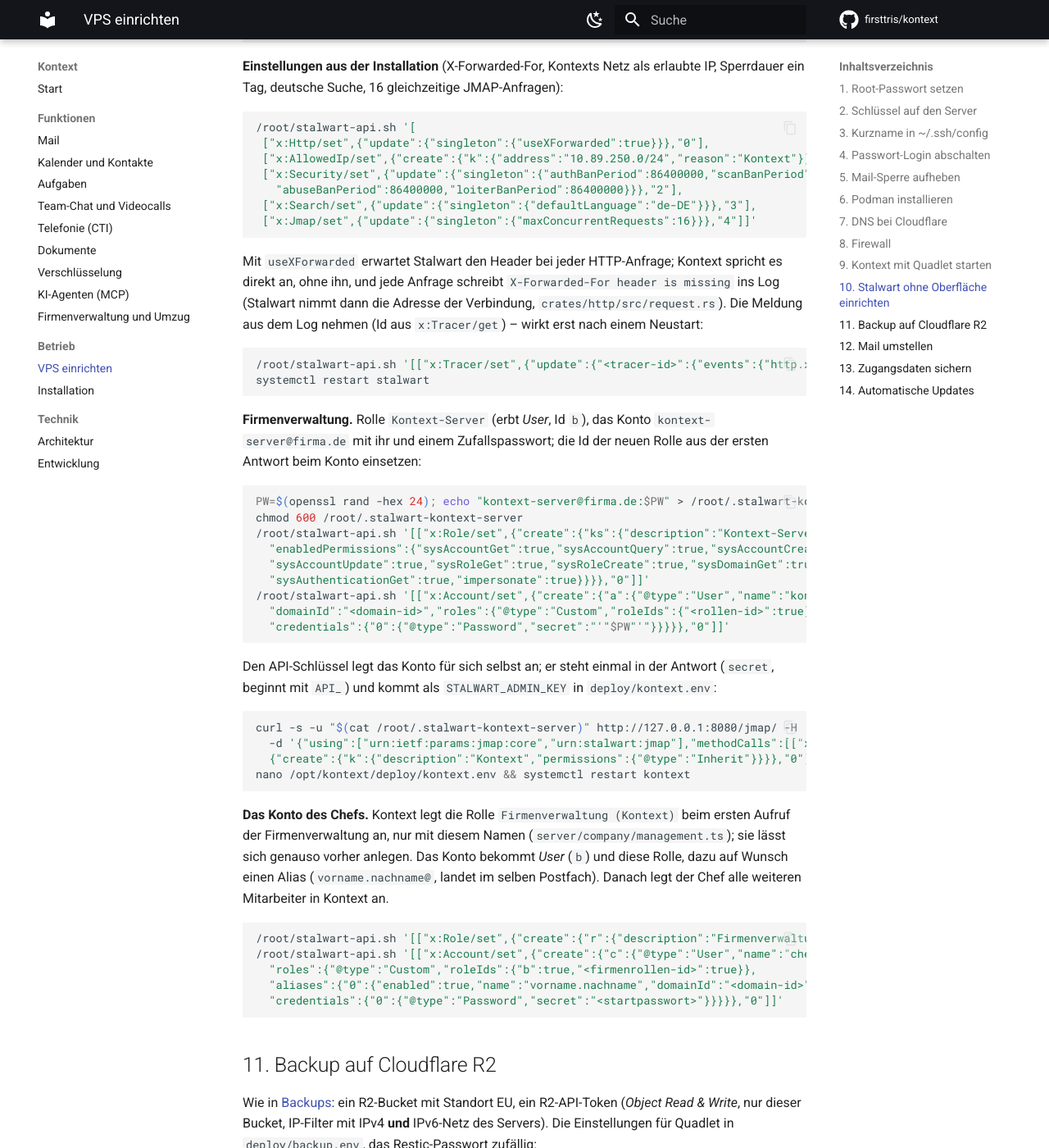
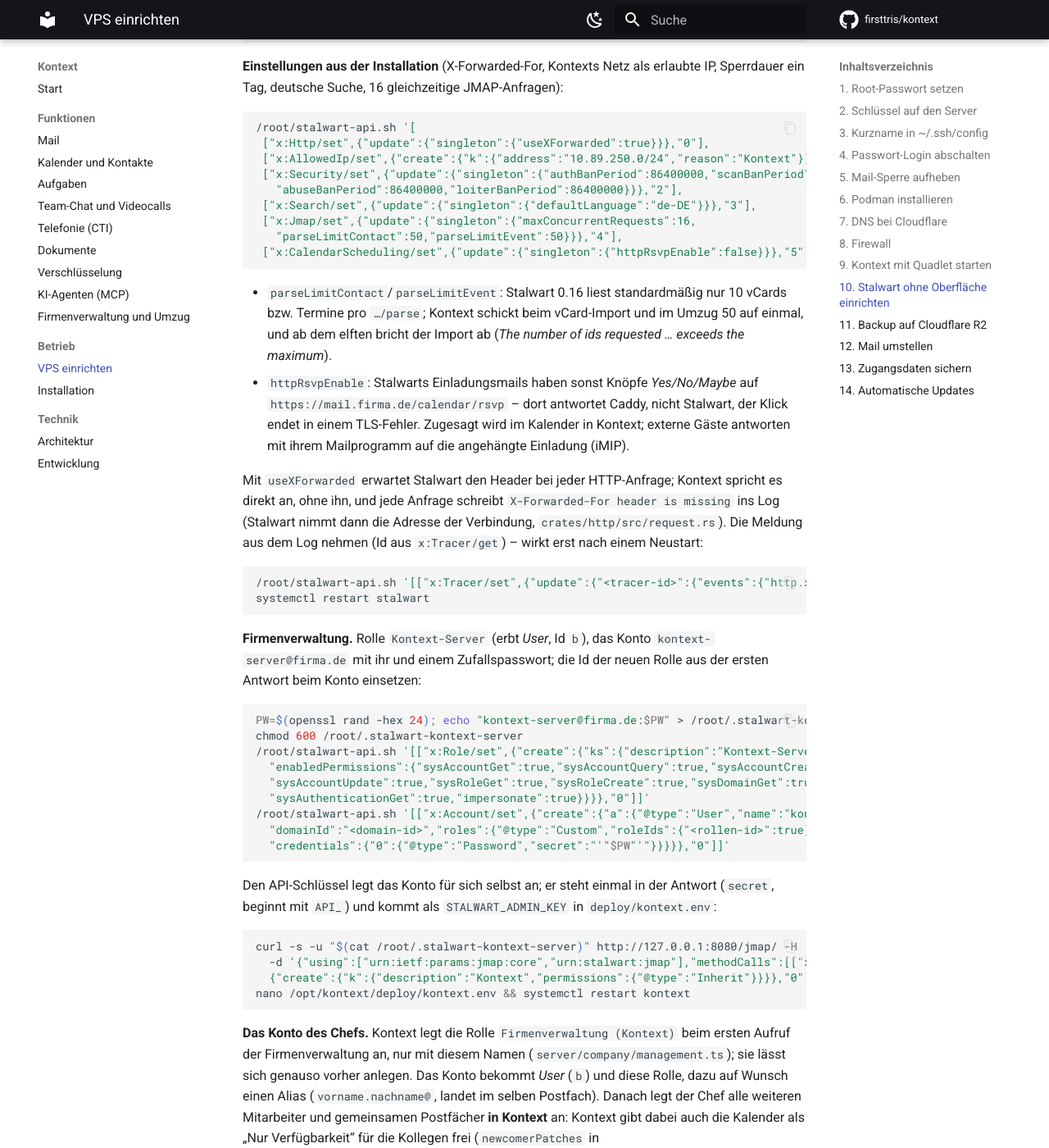
Before and after one commit to firsttris/kontext, an MkDocs documentation site: the page built from docs/vps.md, in a window 1280 px wide and 1400 px high, scrolled down 7979 px. Shown: the whole window at 82% size. Built offline with MkDocs 1.6.1 and Material for MkDocs 9.7.7, drawn with Linux system fonts in a browser that asks for light colours; comment, search, counter and statistics services are not loaded; some of the changed text lies outside the part shown.

Commit message:
docs: Stalwart's parse limits, its RSVP links, accounts through Kontext
Stalwart 0.16 parses 10 vCards or events per call, Kontext sends 50,
so a larger vCard import stopped with requestTooLarge
(crates/jmap/src/contact/parse.rs). Its invitation mails link to
https://<hostname>/calendar/rsvp (crates/common/src/config/groupware.rs),
where Caddy answers, so the buttons are switched off. Accounts made
past Kontext miss the free/busy sharing it sets for newcomers.

Co-Authored-By: Claude Opus 5.5 <noreply@anthropic.com>
Claude-Session: https://claude.ai/code/session_01Y3rdfYMk88Rmc3smDesxb7

````diff
--- a/docs/vps.md
+++ b/docs/vps.md
@@ -369,8 +369,18 @@ Sperrdauer ein Tag, deutsche Suche, 16 gleichzeitige JMAP-Anfragen):
  ["x:Security/set",{"update":{"singleton":{"authBanPeriod":86400000,"scanBanPeriod":86400000,
    "abuseBanPeriod":86400000,"loiterBanPeriod":86400000}}},"2"],
  ["x:Search/set",{"update":{"singleton":{"defaultLanguage":"de-DE"}}},"3"],
- ["x:Jmap/set",{"update":{"singleton":{"maxConcurrentRequests":16}}},"4"]]'
+ ["x:Jmap/set",{"update":{"singleton":{"maxConcurrentRequests":16,
+   "parseLimitContact":50,"parseLimitEvent":50}}},"4"],
+ ["x:CalendarScheduling/set",{"update":{"singleton":{"httpRsvpEnable":false}}},"5"]]'
 ```
+
+- `parseLimitContact`/`parseLimitEvent`: Stalwart 0.16 liest standardmäßig nur 10 vCards bzw.
+  Termine pro `…/parse`; Kontext schickt beim vCard-Import und im Umzug 50 auf einmal, und ab
+  dem elften bricht der Import ab (*The number of ids requested … exceeds the maximum*).
+- `httpRsvpEnable`: Stalwarts Einladungsmails haben sonst Knöpfe *Yes/No/Maybe* auf
+  `https://mail.firma.de/calendar/rsvp` – dort antwortet Caddy, nicht Stalwart, der Klick endet
+  in einem TLS-Fehler. Zugesagt wird im Kalender in Kontext; externe Gäste antworten mit ihrem
+  Mailprogramm auf die angehängte Einladung (iMIP).
 
 Mit `useXForwarded` erwartet Stalwart den Header bei jeder HTTP-Anfrage; Kontext spricht es
 direkt an, ohne ihn, und jede Anfrage schreibt `X-Forwarded-For header is missing` ins Log
@@ -412,7 +422,10 @@ nano /opt/kontext/deploy/kontext.env && systemctl restart kontext
 der Firmenverwaltung an, nur mit diesem Namen (`server/company/management.ts`); sie lässt sich
 genauso vorher anlegen. Das Konto bekommt *User* (`b`) und diese Rolle, dazu auf Wunsch einen
 Alias (`vorname.nachname@`, landet im selben Postfach). Danach legt der Chef alle weiteren
-Mitarbeiter in Kontext an.
+Mitarbeiter und gemeinsamen Postfächer **in Kontext** an: Kontext gibt dabei auch die Kalender als
+„Nur Verfügbarkeit“ für die Kollegen frei (`newcomerPatches` in `server/company/availability.ts`).
+Wer Konten an Kontext vorbei per API anlegt, holt das unter *Einstellungen → Firma → Mitarbeiter
+→ Verfügbarkeit im Kalender → Für alle einschalten* nach.
 
 ```bash
 /root/stalwart-api.sh '[["x:Role/set",{"create":{"r":{"description":"Firmenverwaltung (Kontext)"}}},"0"]]'
````
